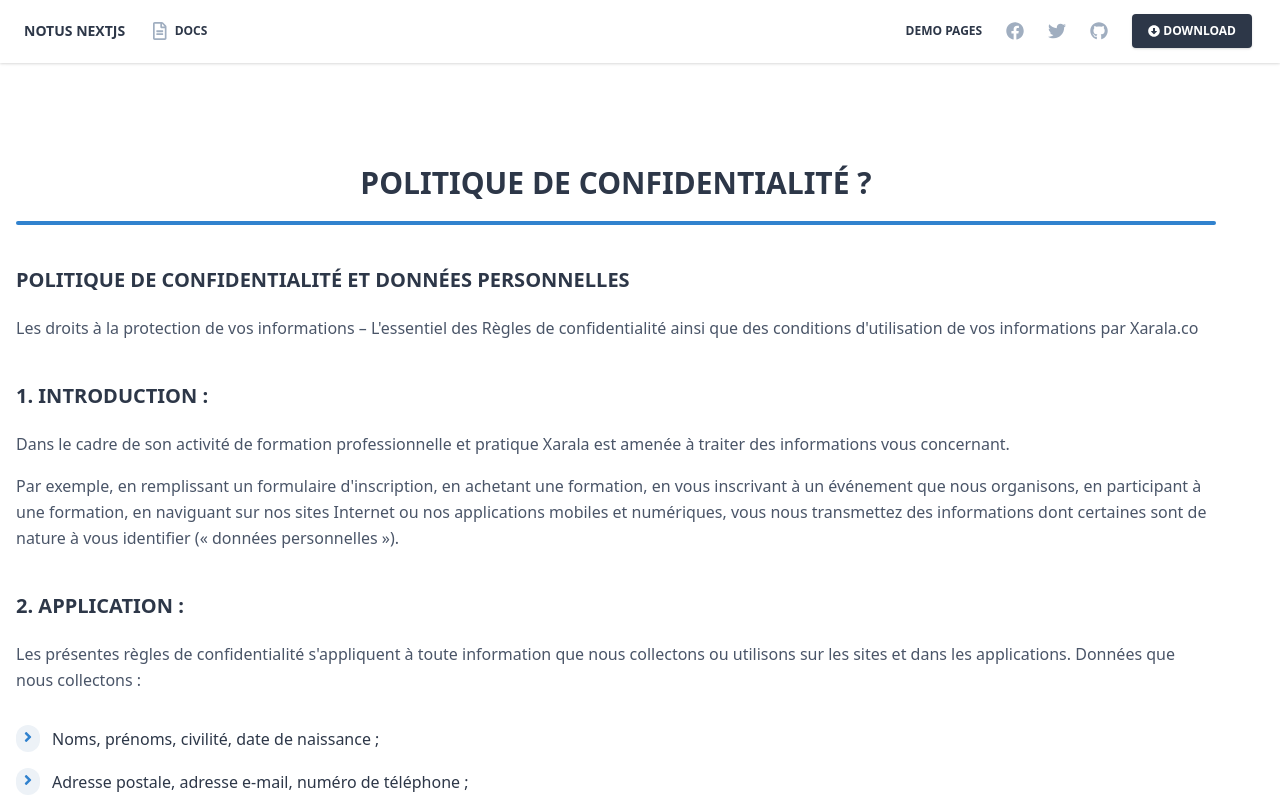
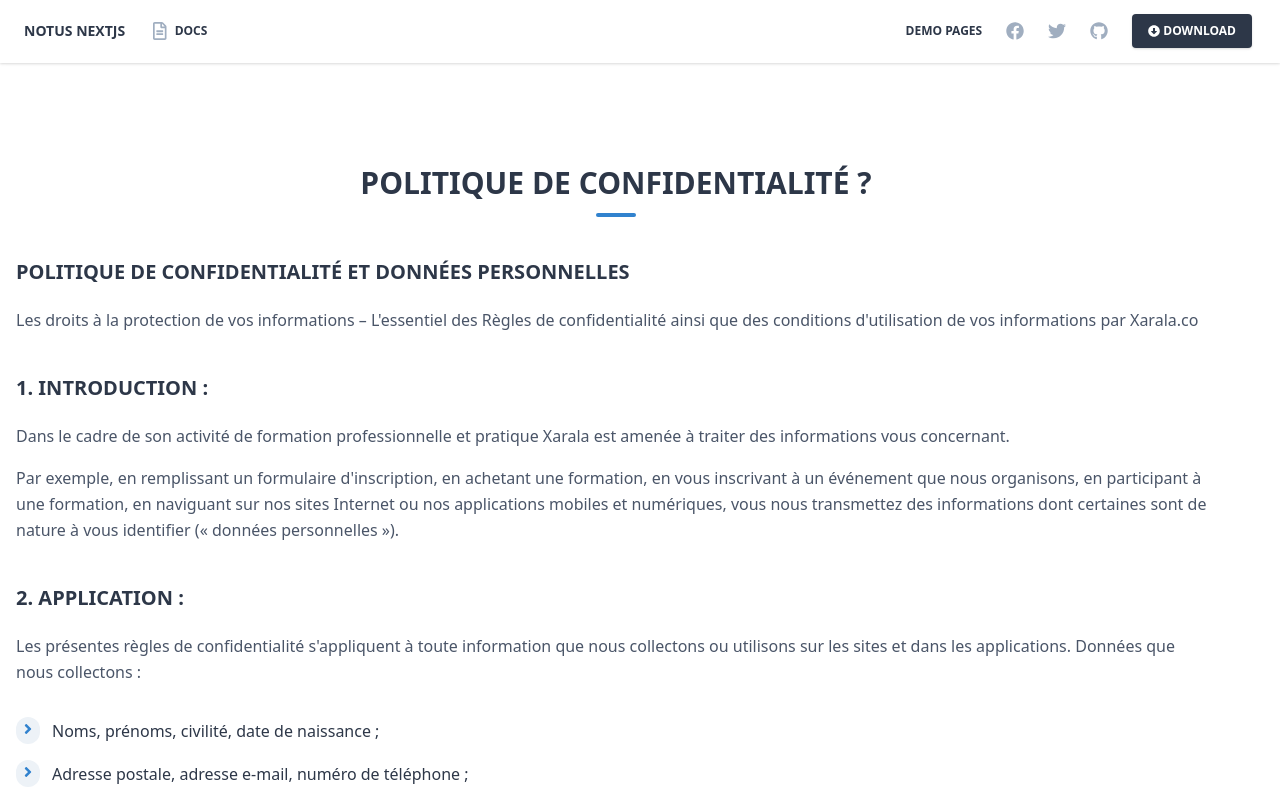
Before and after one commit to cbsBiram/xarala-frontend, a Next.js app: page /privacy_policy in a window 1280 px wide. Shown: the top 800 px of the page. Built offline with nearby package versions, Linux system fonts and the light colour scheme; no server answers.

Commit message:
Line bar under title for privacy_policy page

```diff
--- a/pages/privacy_policy.js
+++ b/pages/privacy_policy.js
@@ -35,10 +35,19 @@ export default function privacy_policy() {
             <div className="items-center flex flex-wrap">
               <div className="w-full  ml-auto mr-auto px-4">
                 <div className="md:pr-12">
-                  <h2 className="text-3xl font-semibold uppercase text-center">
-                    Politique de confidentialité ?
-                  </h2>
-                  <div class="w-11 h-1 bg-blue-600 rounded mt-4"></div>
+                  <div
+                    style={{
+                      display: 'flex',
+                      flexDirection: 'column',
+                      justifyContent: 'center',
+                      alignItems: 'center',
+                    }}
+                  >
+                    <h2 className="text-3xl font-semibold uppercase text-center">
+                      Politique de confidentialité ?
+                    </h2>
+                    <div class="w-10 h-1 bg-blue-600 rounded mt-2"></div>
+                  </div>
                   <h5 className="text-xl font-semibold uppercase mt-10 mb-5">
                     Politique de confidentialité et données personnelles
                   </h5>
```
